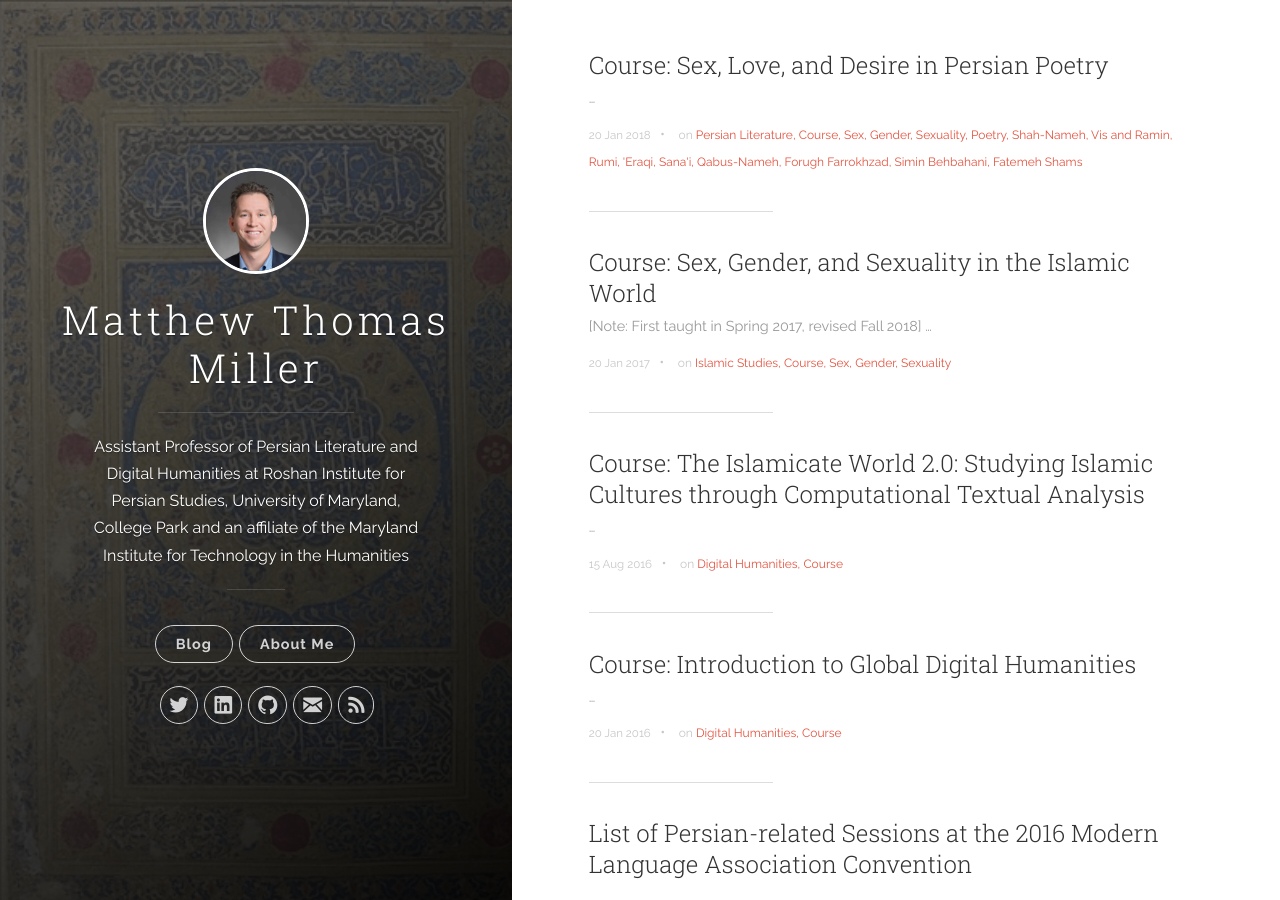
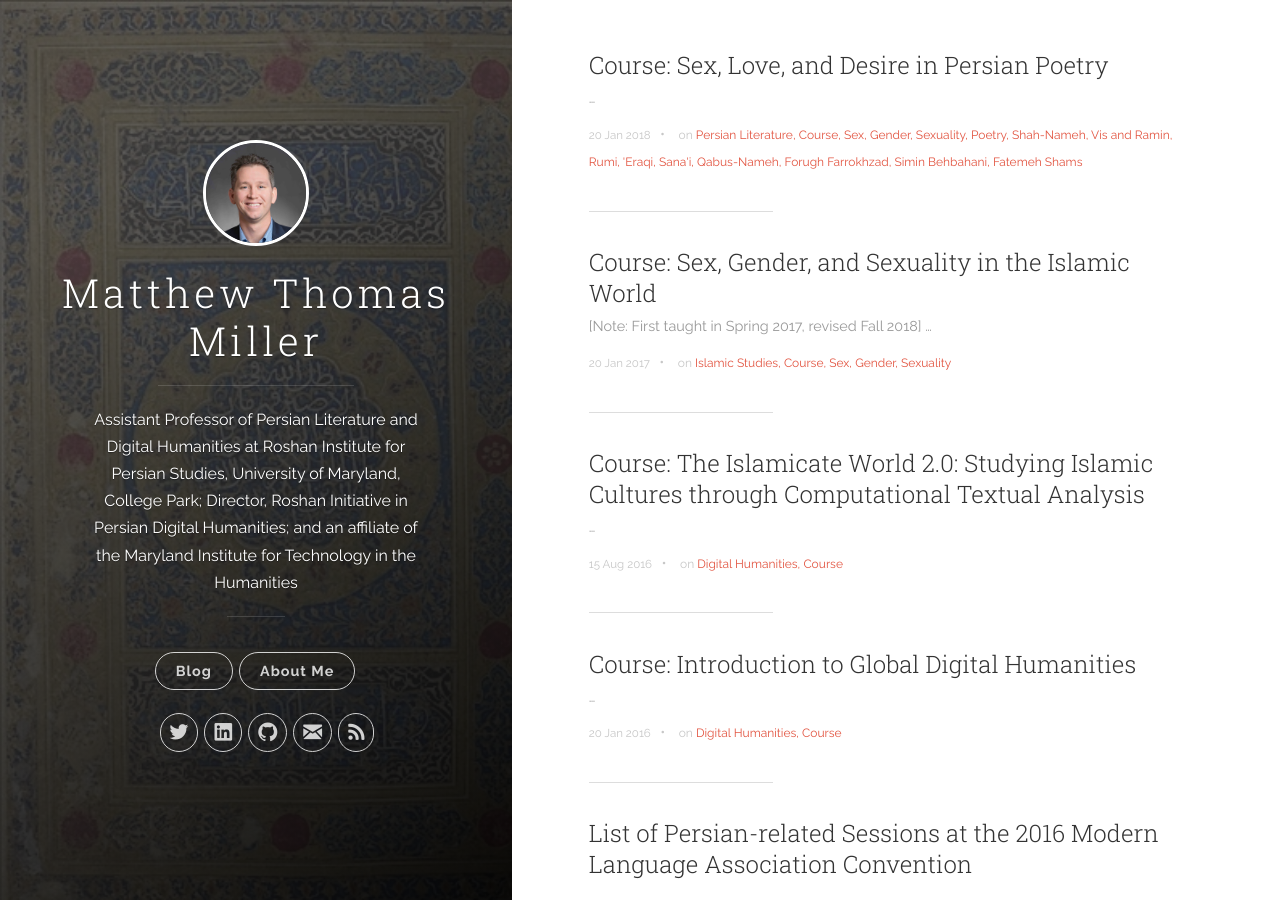
Before and after one commit to MatthewThomasMiller/MatthewThomasMiller.github.io, a Jekyll site: the page built from index.html, in a window 1280 px wide and 900 px high. Built offline with Jekyll 4.4.1, drawn with Linux system fonts in a browser that asks for light colours; the list of posts is cut into pages by our own code.

Commit message:
Update _config.yml

```diff
--- a/_config.yml
+++ b/_config.yml
@@ -1,6 +1,6 @@
 # Site settings
 title: Matthew Thomas Miller
-description: 'Assistant Professor of Persian Literature and Digital Humanities at Roshan Institute for Persian Studies, University of Maryland, College Park and an affiliate of the Maryland Institute for Technology in the Humanities'
+description: 'Assistant Professor of Persian Literature and Digital Humanities at Roshan Institute for Persian Studies, University of Maryland, College Park; Director, Roshan Initiative in Persian Digital Humanities; and an affiliate of the Maryland Institute for Technology in the Humanities'
 url: 'http://matthewthomasmiller.com'
 baseurl: ''
 # google_analytics: 'UA-XXXXXX-X'
```
